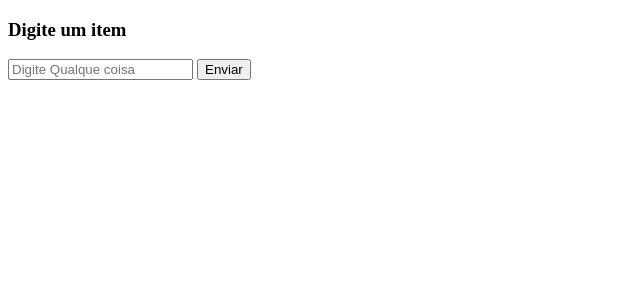
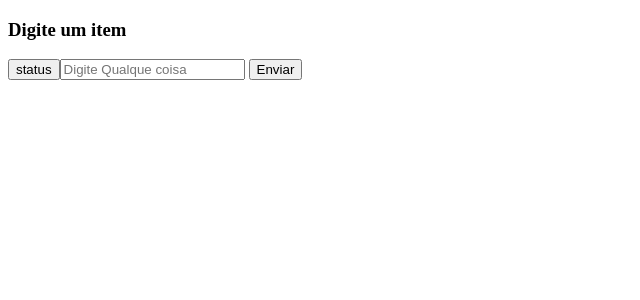
Before and after one commit to Edivansanto5/todoList, a Vue app: page / in a window 1280 px wide. Shown: the top 300 px of the page, without its empty margins (0-640 px from the left). Built offline with nearby package versions, Linux system fonts and the light colour scheme.

Commit message:
colocando um barra de status

```diff
--- a/src/components/todoList.vue
+++ b/src/components/todoList.vue
@@ -1,11 +1,13 @@
 <template>
      <div class="conteiner">
     <h3>Digite um item</h3>
+    <button>status</button>
     <input type="text" v-model.trim="lista.text" placeholder="Digite Qualque coisa"> <!-- ok-->
     <button type="button" @click="addLista()" > Enviar</button>
 
     <div v-for="(lista, index) in listas" :key="index" >
-        <span>{{ lista.text }}</span> <a class="mr-10" @click="deleta"> <i class="fa-solid fa-trash-can"></i></a>
+        <span> {{ lista.text }}</span> <a class="mr-10" @click="deleta"> <i class="fa-solid fa-trash-can"></i></a>
+
     </div>
 
     <br>
```
